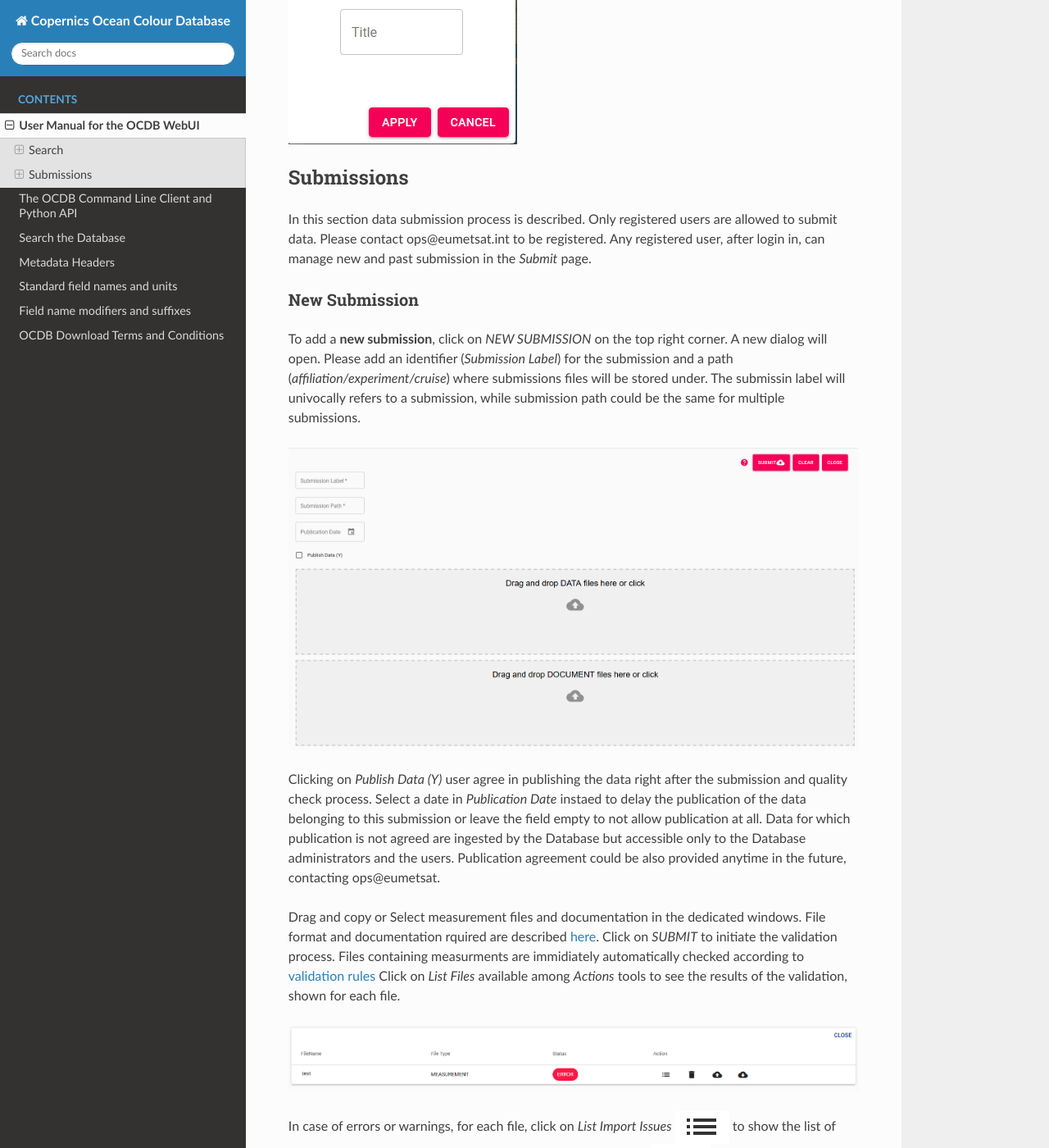
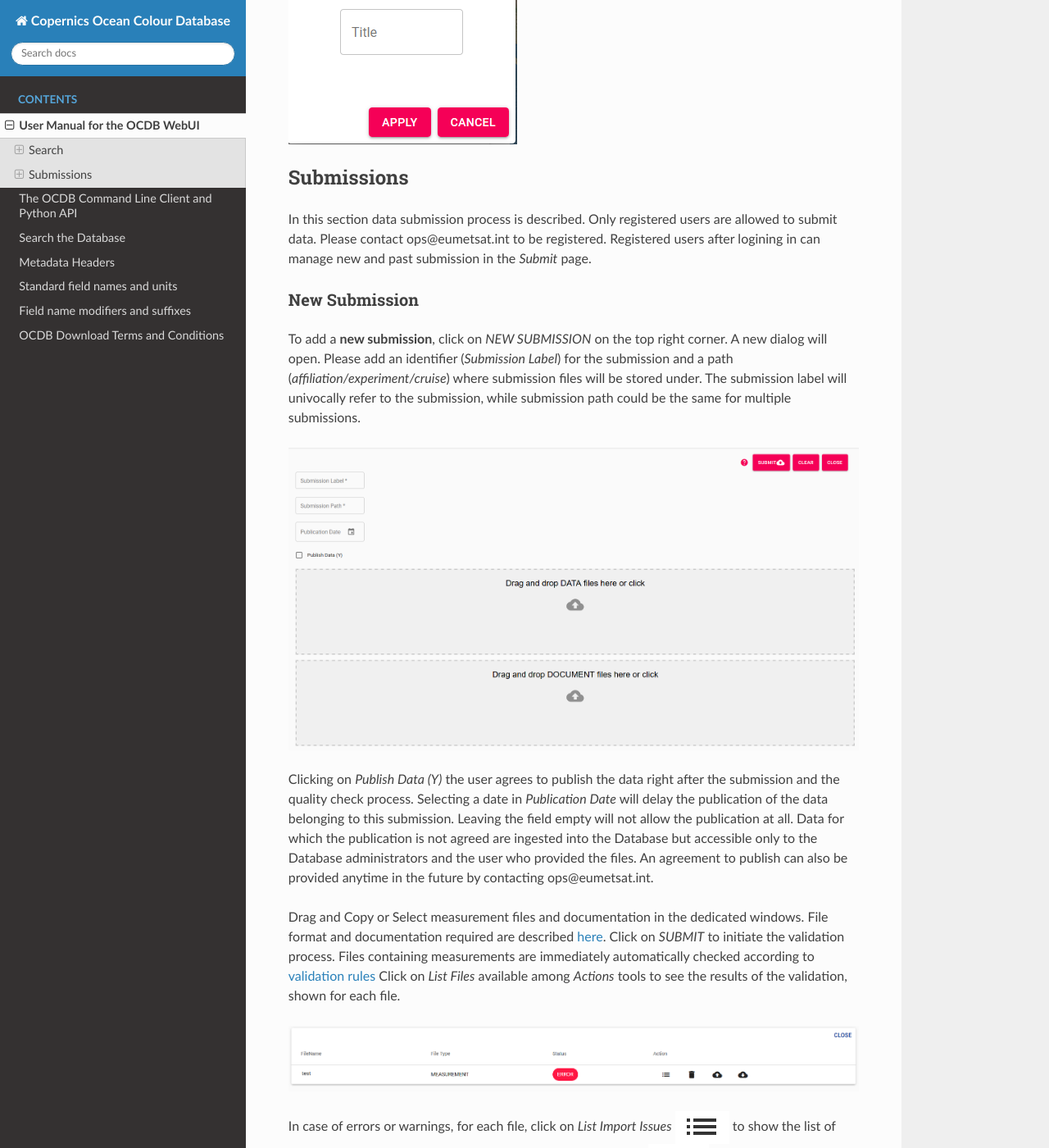
Before and after one commit to javierconcha/ocdb-docs, a Sphinx documentation site: the page built from docs/source/ocdb-webui.md, in a window 1280 px wide and 1400 px high, scrolled down 2404 px. Shown: the whole window at 82% size. Built offline with Sphinx 7.4.7 and the Read the Docs theme 2.0.0, drawn with Linux system fonts in a browser that asks for light colours; pages that are not in the unit, such as notebooks, are missing from menus; some of the changed text lies outside the part shown.

Commit message:
Update docs/source/ocdb-webui.md

```diff
--- a/docs/source/ocdb-webui.md
+++ b/docs/source/ocdb-webui.md
@@ -1,71 +1,71 @@
 # User Manual for the OCDB WebUI
 
-The main feature of the OCDB Database system is the provision of the data to the research community with an enhanced search facility.
+The main feature of the OCDB Database system is the stewardship of in-situ FRM data and data provision to the Ocean Colour community through an enhanced search facility.
 
 
 ## Search
 
-Any data the submitter has agreed to publish is searchable for the public.
+Only those data are available in searches which were elected for publication by their submitter.
 The OCDB WebUI offers a _Search_ interface.
 Data can be searched by acquisition date, product groups (listed [here](ocdb-search.md#groups)) and a _Search_ text field.
 
-In the _Search_ text field Users can enter any word(s) that will be used to screen the Database for any file containing that word(s). This field also allows to use the so-called Lucene syntax which enables you to search for specific field values and also allows chaining.
+In the _Search_ text field, users can enter any word(s) that will be used to screen the Database for any file containing that word(s). This field also allows the use of the so-called Lucene syntax which enables searches for specific field values and also allows chaining.
 
 Please refer to the [__Search__](ocdb-search.md) chapter, for more details around the Lucene search syntax.
 
 ### Set region
-Region for search can be set both either entering coordinates clicking on 'MANUALLY ENTER COORDINATES' button, or selecting a drawing a polygon on the map.
+Region for search can be set both either by entering coordinates by clicking on 'MANUALLY ENTER COORDINATES' button, or by drawing a polygon on the map.
 
 ![region](static/webui/select_region.png)
 
 ### Advanced options
 
-In adavnced options menu, __single products__ can be selected (a list of standard name for variables is available [here](ocdb-standard-field-unit.md)). The wavelength option allows to filter __hyperspectral__ and __multispectral__ measurements. __Water depth__ threshold can also be set (when provided in metadata). Finally measurements taken in optically shallow waters van be either excluded or selected.
+In advanced options menu, __single products__ can be selected (a list of standard names for variables is available [here](ocdb-standard-field-unit.md)). The wavelength option allows to filter __hyperspectral__ and __multispectral__ measurements. __Water depth__ threshold can also be set (when provided in metadata). Finally measurements taken in optically shallow waters can be either excluded or selected.
 
 ![advanced](static/webui/advanced_options.png)
 
 ### Save search
-Any query can be saved by any user, for replicating the same search in the feature (search otpions are saved, not the results!). Clicking on _SAVE SEARCH_ and assigning a name to it. Search qyery can be edited and/or shared clicking on _<>_ button.
+Any query can be saved for replicating the same search in the future (search options are saved, not the results!). Clicking on _SAVE SEARCH_ and assigning a name to it. Search query can be edited and/or shared by clicking on _<>_ button.
 
 ![save](static/webui/save_search.png)
 
 ## Submissions
 
 In this section data submission process is described.
-Only registered users are allowed to submit data. Please contact ops@eumetsat.int to be registered. Any registered user, after login in, can manage new and past submission in the _Submit_ page.
+Only registered users are allowed to submit data. Please contact ops@eumetsat.int to be registered. Registered users after logining in can manage new and past submission in the _Submit_ page.
 
 ### New Submission
 
 To add a __new submission__, click on _NEW SUBMISSION_ on the top right corner.
 A new dialog will open. Please add an identifier (_Submission Label_) for the submission and a path (_affiliation/experiment/cruise_)
-where submissions files will be stored under. The submissin label will univocally refers to a submission, while submission path could be the same for multiple submissions.
+where submission files will be stored under. The submission label will univocally refer to the submission, while submission path could be the same for multiple submissions.
 
 ![submission](static/webui/submission_dialog.png)
 
-Clicking on _Publish Data (Y)_ user agree in publishing the data right after the submission and quality check process.
-Select a date in _Publication Date_ instaed to delay the publication of the data belonging to this submission or leave the field empty to not allow publication at all.
-Data for which publication is not agreed are ingested by the Database but accessible only to the Database administrators and the users. Publication agreement could be also provided anytime in the future, contacting ops@eumetsat.
+Clicking on _Publish Data (Y)_ the user agrees to publish the data right after the submission and the quality check process.
+Selecting a date in _Publication Date_ will delay the publication of the data belonging to this submission. Leaving the field empty will not allow the publication at all.
+Data for which the publication is not agreed are ingested into the Database but accessible only to the Database administrators and the user who provided the files. An agreement to publish can also be provided anytime in the future by contacting ops@eumetsat.int.
 
-Drag and copy or Select measurement files and documentation in the dedicated windows. File format and documentation rquired are described [here](ocdb-submission-format.md).
+Drag and Copy or Select measurement files and documentation in the dedicated windows. File format and documentation required are described [here](ocdb-submission-format.md).
 Click on _SUBMIT_ to initiate the validation process.
-Files containing measurments are immidiately automatically checked according to [validation rules](ocdb-validation-rules.md)
+Files containing measurements are immediately automatically checked according to [validation rules](ocdb-validation-rules.md)
 Click on _List Files_ available among _Actions_ tools to see the results of the validation, shown for each file.
 
 ![list](static/webui/list_ex.png)
 
-In case of errors or warnings, for each file, click on _List Import Issues_ ![list2](static/webui/list.png) to show the list of error and worning messages.
+In case of errors or warnings, for each file, click on _List Import Issues_ ![list2](static/webui/list.png) to show the list of error and warning messages.
 Single files can be thus download ![down](static/webui/download.png) and re-uploaded ![up](static/webui/upload.png) and validated again.
 
-In case of errors the status of the submission is set to _SUBMITTED_. Submissions containning errors, are note further procesed into the Database. If you need assistance, please contact ops@eumetsat.int indicating the identifier (_Submission label_) of the submission.
+In case of errors, the status of the submission is set to _SUBMITTED_. Submissions containing errors are not further procesed into the Database. If you need assistance, please contact ops@eumetsat.int indicating the identifier (_Submission label_) of the submission.
 
 If the validation succeeds, the status of the submission is set to _VALIDATED_ and further processed by Database administrators.
 
-The picture below, summurises the whole process for submission and data validation.
+The picture below, summarises the whole process for submission and data validation.
 
 ![process](static/webui/submission_process.png)
 
 ### Submission Actions
-In _Submit_ page, any registered user, after login, can manage his own submissions and submission files.
+In _Submit_ page, any registered user, after login, can manage her/his own submissions and submission files.
 
 Each submission is listed with its label, submission date, (if provided) publication date, publication agreement, submission status and available actions.
 
```
Also changed, not shown: other parts of docs/source/ocdb-webui.md (+1 -3 lines).
